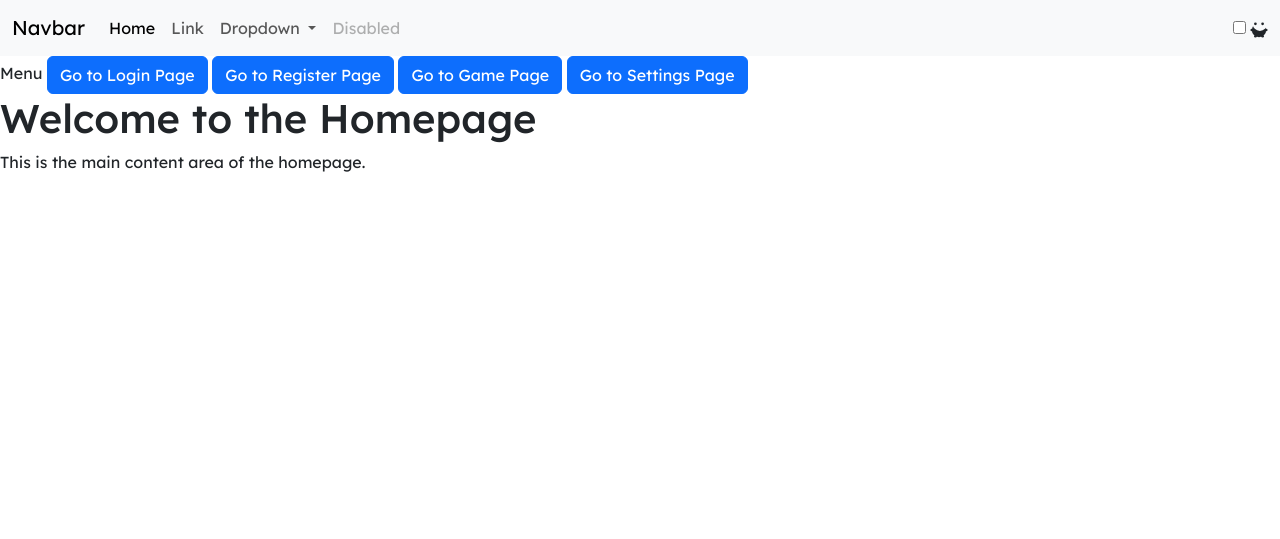
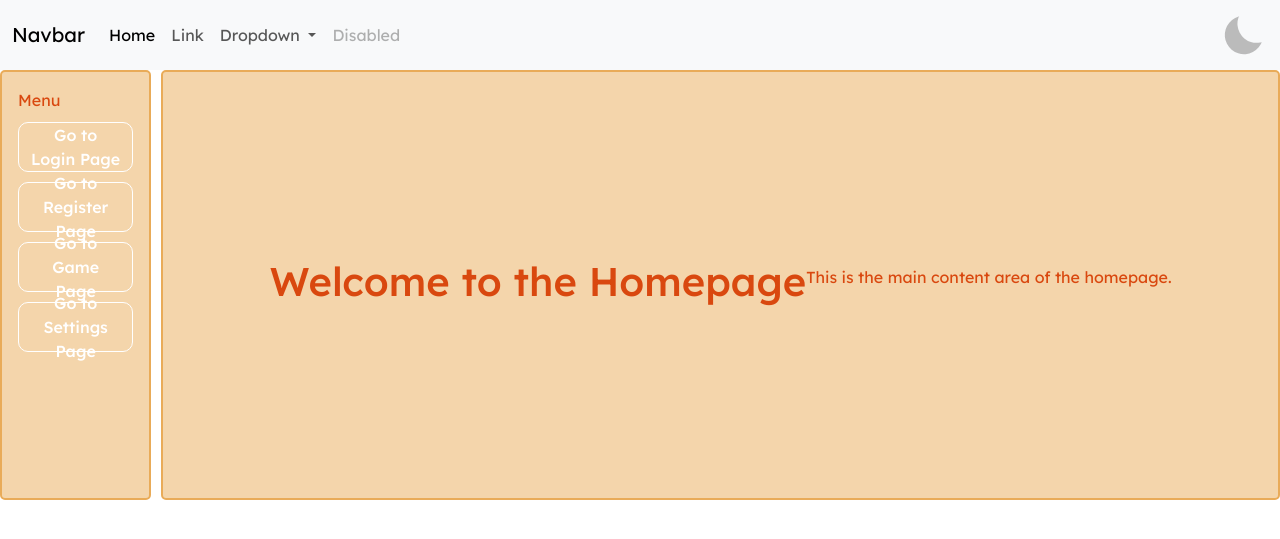
Before and after one commit to stanislas1200/ft_transcendence, a Django app: page / in a window 1280 px wide. Shown: the top 539 px of the page. Run offline with Django 4.2, Linux system fonts and the light colour scheme.

Commit message:
mise a jour finis. On peut commencer a bosser

```diff
--- a/src/services/UserInterface/home/templates/home/master.html
+++ b/src/services/UserInterface/home/templates/home/master.html
@@ -14,6 +14,7 @@
         integrity="sha384-YvpcrYf0tY3lHB60NNkmXc5s9fDVZLESaAA55NDzOxhy9GkcIdslK1eN7N6jIeHz"
         crossorigin="anonymous"></script>
     <link rel="stylesheet" type="text/css" href="{% static 'css/styles.css' %}">
+    <link rel="stylesheet" type="text/css" href="{% static 'css/master.css' %}">
 
     <!-- ************************************************ settings ******************************************************** -->
 
--- a/src/services/UserInterface/home/urls.py
+++ b/src/services/UserInterface/home/urls.py
@@ -11,5 +11,6 @@ from . import views
 
 urlpatterns = [
     path('', views.load_page, {'page': 'index'}, name='index'),
+    path('lologin/', views.lologin, name='lologin'),
     path('<str:page>/', views.load_page, name='load_page'),
 ]
--- /dev/null
+++ b/src/services/UserInterface/static/css/master.css
@@ -0,0 +1,414 @@
+:root[data-theme="light"] {
+    --text: #050724;
+    --background: #ffffff;
+    --primary: #121c78;
+    --secondary: #d47aeb;
+    --accent: #bf1da9;
+}
+
+:root[data-theme="dark"] {
+    --text: #dbddfa;
+    --background: #050724;
+    --primary: #8791ed;
+    --secondary: #6e1485;
+    --accent: #e240cd;
+}
+
+body {
+    background-color: var(--background);
+}
+
+/* This is for the light/dark mode button */
+
+.btn-primary {
+    background-color: var(--primary);
+    border-color: var(--primary);
+}
+
+.btn-secondary {
+    background-color: var(--secondary);
+    border-color: var(--secondary);
+}
+
+/* End of light/dark mode button */
+
+.themeToggle {
+    color: #bbb;
+    width: 3em;
+}
+
+.st-sunMoonThemeToggleBtn {
+    position: relative;
+    cursor: pointer;
+}
+
+.st-sunMoonThemeToggleBtn .themeToggleInput {
+    opacity: 0;
+    width: 100%;
+    aspect-ratio: 1;
+}
+
+.st-sunMoonThemeToggleBtn svg {
+    position: absolute;
+    left: 0;
+    width: 100%;
+    height: 100%;
+    transition: transform 0.4s ease;
+    transform: rotate(40deg);
+}
+
+.st-sunMoonThemeToggleBtn svg .sunMoon {
+    transform-origin: center center;
+    transition: inherit;
+    transform: scale(1);
+}
+
+.st-sunMoonThemeToggleBtn svg .sunRay {
+    transform-origin: center center;
+    transform: scale(0);
+}
+
+.st-sunMoonThemeToggleBtn svg mask>circle {
+    transition: transform 0.64s cubic-bezier(0.41, 0.64, 0.32, 1.575);
+    transform: translate(0px, 0px);
+}
+
+.st-sunMoonThemeToggleBtn svg .sunRay2 {
+    animation-delay: 0.05s !important;
+}
+
+.st-sunMoonThemeToggleBtn svg .sunRay3 {
+    animation-delay: 0.1s !important;
+}
+
+.st-sunMoonThemeToggleBtn svg .sunRay4 {
+    animation-delay: 0.17s !important;
+}
+
+.st-sunMoonThemeToggleBtn svg .sunRay5 {
+    animation-delay: 0.25s !important;
+}
+
+.st-sunMoonThemeToggleBtn svg .sunRay5 {
+    animation-delay: 0.29s !important;
+}
+
+.st-sunMoonThemeToggleBtn .themeToggleInput:checked+svg {
+    transform: rotate(90deg);
+}
+
+.st-sunMoonThemeToggleBtn .themeToggleInput:checked+svg mask>circle {
+    transform: translate(16px, -3px);
+}
+
+.st-sunMoonThemeToggleBtn .themeToggleInput:checked+svg .sunMoon {
+    transform: scale(0.55);
+}
+
+.st-sunMoonThemeToggleBtn .themeToggleInput:checked+svg .sunRay {
+    animation: showRay1832 0.4s ease 0s 1 forwards;
+}
+
+@keyframes showRay1832 {
+    0% {
+        transform: scale(0);
+    }
+
+    100% {
+        transform: scale(1);
+    }
+}
+
+
+.main-zone {
+    display: flex;
+    align-items: center;
+    justify-content: center;
+    flex-direction: column;
+}
+
+.form {
+    display: flex;
+    flex-direction: column;
+    gap: 10px;
+    background-color: #ffffff;
+    padding: 30px;
+    width: 450px;
+    border-radius: 20px;
+    font-family: -apple-system, BlinkMacSystemFont, 'Segoe UI', Roboto, Oxygen, Ubuntu, Cantarell, 'Open Sans', 'Helvetica Neue', sans-serif;
+}
+
+::placeholder {
+    font-family: -apple-system, BlinkMacSystemFont, 'Segoe UI', Roboto, Oxygen, Ubuntu, Cantarell, 'Open Sans', 'Helvetica Neue', sans-serif;
+}
+
+.form button {
+    align-self: flex-end;
+}
+
+.flex-column>label {
+    color: #151717;
+    font-weight: 600;
+}
+
+.inputForm {
+    border: 1.5px solid #ecedec;
+    border-radius: 10px;
+    height: 50px;
+    display: flex;
+    align-items: center;
+    padding-left: 10px;
+    transition: 0.2s ease-in-out;
+}
+
+.input {
+    margin-left: 10px;
+    border-radius: 10px;
+    border: none;
+    width: 85%;
+    height: 100%;
+}
+
+.input:focus {
+    outline: none;
+}
+
+.inputForm:focus-within {
+    border: 1.5px solid #2d79f3;
+}
+
+.flex-row {
+    display: flex;
+    flex-direction: row;
+    align-items: center;
+    gap: 10px;
+    justify-content: space-between;
+}
+
+.flex-row>div>label {
+    font-size: 14px;
+    color: black;
+    font-weight: 400;
+}
+
+.span {
+    font-size: 14px;
+    margin-left: 5px;
+    color: #2d79f3;
+    font-weight: 500;
+    cursor: pointer;
+}
+
+.button-submit {
+    margin: 20px 0 10px 0;
+    background-color: #151717;
+    border: none;
+    color: white;
+    font-size: 15px;
+    font-weight: 500;
+    border-radius: 10px;
+    height: 50px;
+    width: 100%;
+    cursor: pointer;
+}
+
+.button-submit:hover {
+    background-color: #252727;
+}
+
+.p {
+    text-align: center;
+    color: black;
+    font-size: 14px;
+    margin: 5px 0;
+}
+
+.btn {
+    margin-top: 10px;
+    width: 100%;
+    height: 50px;
+    border-radius: 10px;
+    display: flex;
+    justify-content: center;
+    align-items: center;
+    font-weight: 500;
+    gap: 10px;
+    border: 1px solid #ededef;
+    background-color: white;
+    cursor: pointer;
+    transition: 0.2s ease-in-out;
+}
+
+.btn:hover {
+    border: 1px solid #2d79f3;
+}
+
+/* grille */
+* {
+    box-sizing: border-box;
+}
+
+.wrapper {
+    max-width: 100%;
+    height: 90%;
+    margin: 0 auto;
+}
+
+.wrapper>div {
+    border: 2px solid rgb(233, 171, 88);
+    border-radius: 5px;
+    background-color: rgba(233, 171, 88, 0.5);
+    padding: 1em;
+    color: #d9480f;
+}
+
+.wrapper {
+    display: grid;
+    grid-template-columns: repeat(8, 1fr);
+    grid-gap: 10px;
+    grid-auto-rows: minmax(100px, auto);
+}
+
+.two {
+    grid-column: 1 / 2;
+    grid-row: 1 / 5;
+}
+
+.three {
+    display: flex;
+    align-items: center;
+    justify-content: center;
+    grid-column: 2 / 9;
+    grid-row: 1 / 5;
+}
+
+/* settings */
+.img-account-profile {
+    height: 10rem;
+}
+
+.rounded-circle {
+    border-radius: 50% !important;
+}
+
+.card {
+    box-shadow: 0 0.15rem 1.75rem 0 rgb(33 40 50 / 15%);
+}
+
+.card .card-header {
+    font-weight: 500;
+}
+
+.card-header:first-child {
+    border-radius: 0.35rem 0.35rem 0 0;
+}
+
+.card-header {
+    padding: 1rem 1.35rem;
+    margin-bottom: 0;
+    background-color: rgba(33, 40, 50, 0.03);
+    border-bottom: 1px solid rgba(33, 40, 50, 0.125);
+}
+
+.form-control,
+.dataTable-input {
+    display: block;
+    width: 100%;
+    padding: 0.875rem 1.125rem;
+    font-size: 0.875rem;
+    font-weight: 400;
+    line-height: 1;
+    color: #69707a;
+    background-color: #fff;
+    background-clip: padding-box;
+    border: 1px solid #c5ccd6;
+    -webkit-appearance: none;
+    -moz-appearance: none;
+    appearance: none;
+    border-radius: 0.35rem;
+    transition: border-color 0.15s ease-in-out, box-shadow 0.15s ease-in-out;
+}
+
+.nav-borders .nav-link.active {
+    color: #0061f2;
+    border-bottom-color: #0061f2;
+}
+
+.nav-borders .nav-link {
+    color: #69707a;
+    border-bottom-width: 0.125rem;
+    border-bottom-style: solid;
+    border-bottom-color: transparent;
+    padding-top: 0.5rem;
+    padding-bottom: 0.5rem;
+    padding-left: 0;
+    padding-right: 0;
+    margin-left: 1rem;
+    margin-right: 1rem;
+}
+
+.account-settings-fileinput {
+    position: absolute;
+    visibility: hidden;
+    width: 1px;
+    height: 1px;
+    opacity: 0;
+    display: flex;
+    align-items: center;
+}
+
+/* This is for the light/dark mode button */
+
+.btn-primary {
+    background-color: var(--primary);
+    border-color: var(--primary);
+}
+
+.btn-secondary {
+    background-color: var(--secondary);
+    border-color: var(--secondary);
+}
+
+/* End of light/dark mode button */
+
+/* From Uiverse.io by andrew-demchenk0 */
+.error {
+    font-family: system-ui, -apple-system, BlinkMacSystemFont, 'Segoe UI', Roboto, Oxygen, Ubuntu, Cantarell, 'Open Sans', 'Helvetica Neue', sans-serif;
+    width: 320px;
+    padding: 12px;
+    display: flex;
+    flex-direction: row;
+    align-items: center;
+    justify-content: start;
+    background: #EF665B;
+    border-radius: 8px;
+    box-shadow: 0px 0px 5px -3px #111;
+}
+
+.error__icon {
+    width: 20px;
+    height: 20px;
+    transform: translateY(-2px);
+    margin-right: 8px;
+}
+
+.error__icon path {
+    fill: #fff;
+}
+
+.error__title {
+    font-weight: 500;
+    font-size: 14px;
+    color: #fff;
+}
+
+.error__close {
+    width: 20px;
+    height: 20px;
+    cursor: pointer;
+    margin-left: auto;
+}
+
+.error__close path {
+    fill: #fff;
+}
--- a/src/services/UserInterface/static/css/styles.css
+++ b/src/services/UserInterface/static/css/styles.css
@@ -11,7 +11,6 @@
   --text: #050724;
   --background: white;
   --primary: #8791ed;
-  /* --primary: #121c78; */
   --secondary: #d47aeb;
   --accent: #bf1da9;
 }
```
